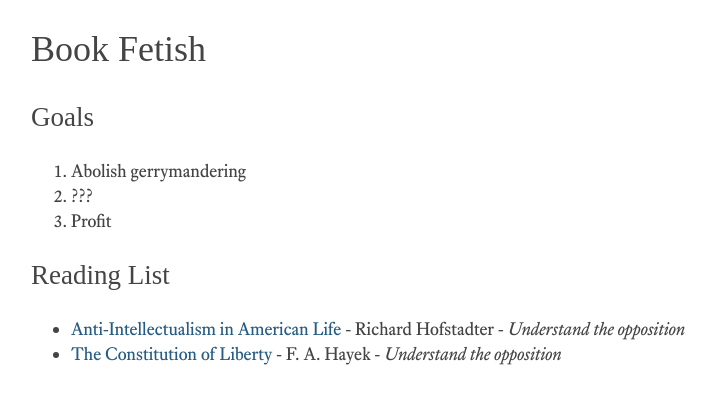
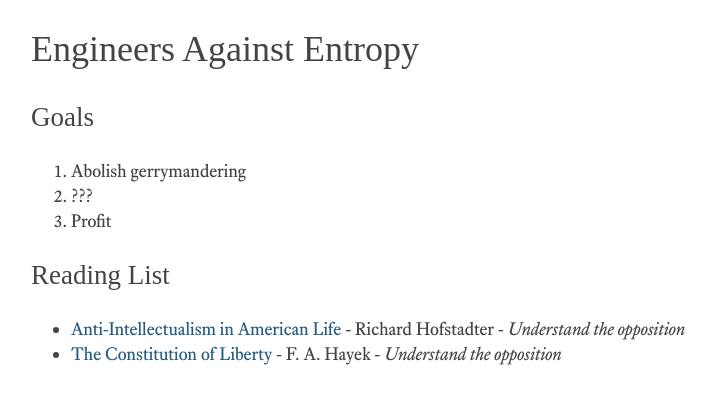
Before and after one commit to guidoism/engineers-vs-entropy, a Jekyll site: the page built from index.md, in a window 1280 px wide. Shown: the top 404 px of the page, without its empty margins (234-950 px from the left). Built offline with Jekyll 4.4.1, drawn with Linux system fonts in a browser that asks for light colours.

Commit message:
Update index.md

```diff
--- a/index.md
+++ b/index.md
@@ -1,6 +1,6 @@
 ---
 layout: default
-title: Book Fetish
+title: Engineers Against Entropy
 ---
 
 ## Goals
```
